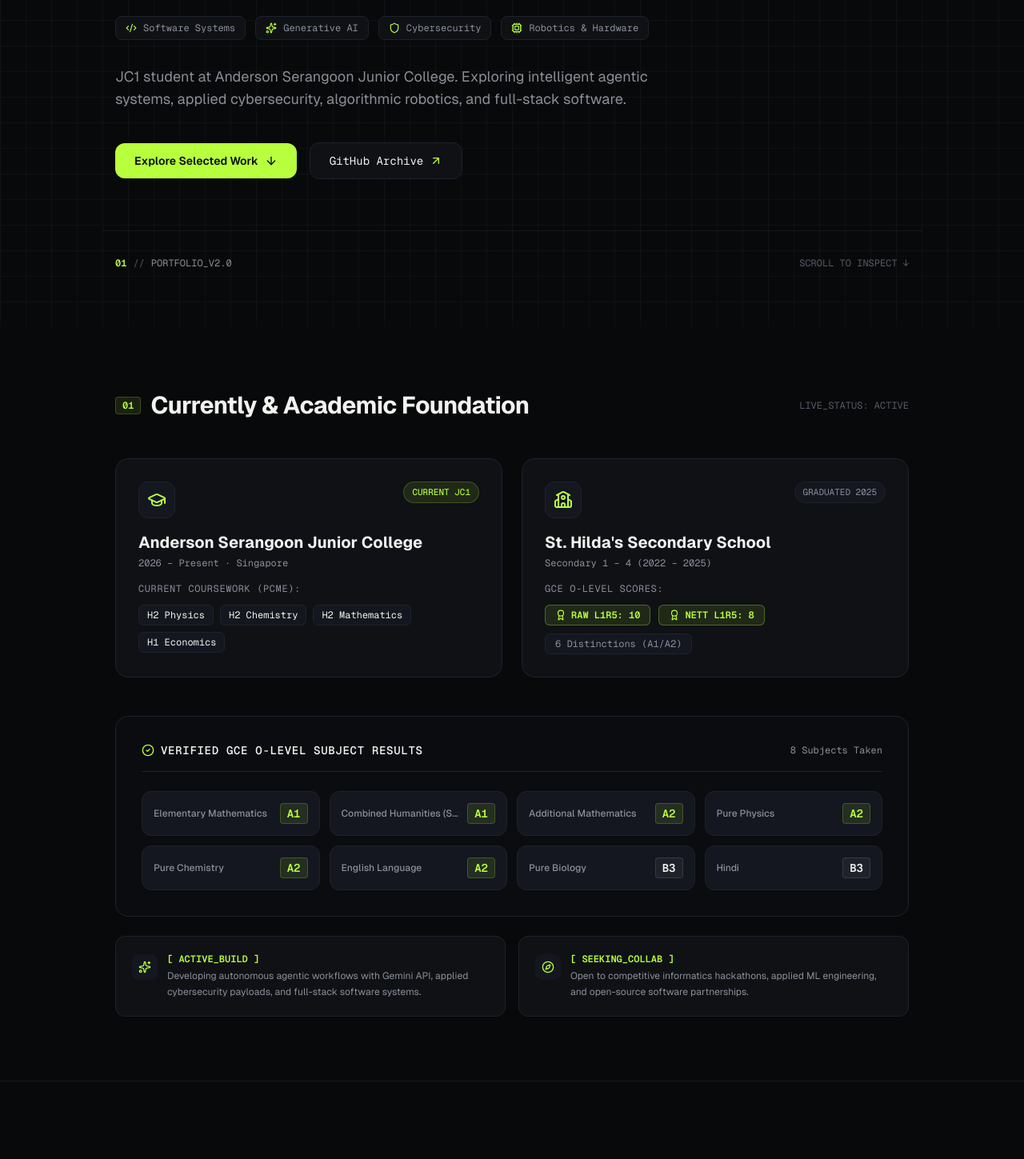
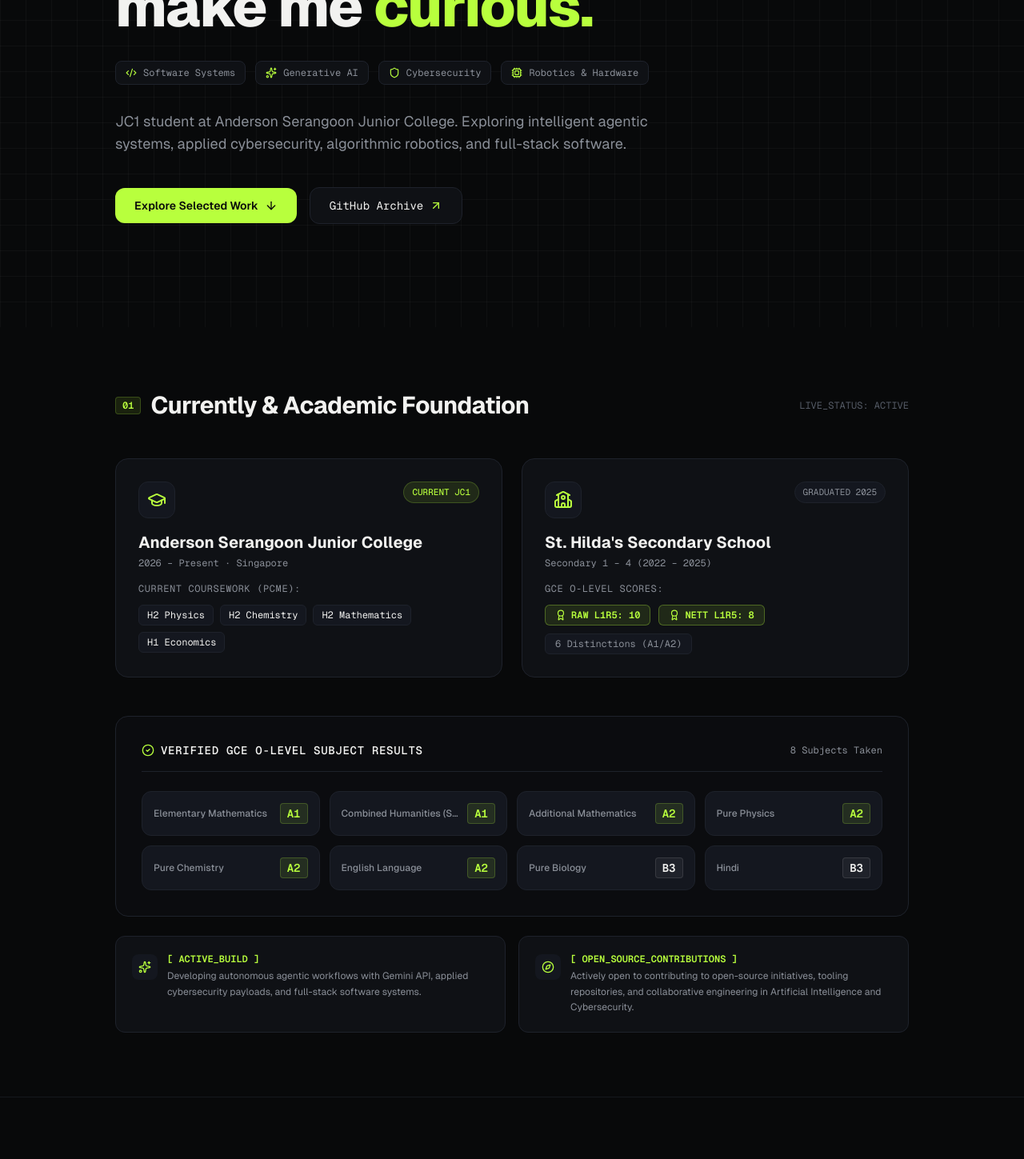
Before and after one commit to Arjundevjha/arjun-portfolio, a Next.js app: page / in a window 1280 px wide. Shown: the part 327-1776 px from the top of the page at 80% size. Built offline with nearby package versions, Linux system fonts and the light colour scheme.

Commit message:
fix(ui): remove bottom hero indicator line and reframe focus box to AI and cybersecurity open-source contributions

```diff
--- a/src/components/currently.tsx
+++ b/src/components/currently.tsx
@@ -184,10 +184,10 @@ export function Currently() {
                         </div>
                         <div>
                             <div className="font-mono text-xs text-primary font-bold mb-1">
-                                [ SEEKING_COLLAB ]
+                                [ OPEN_SOURCE_CONTRIBUTIONS ]
                             </div>
                             <p className="text-xs text-[#8A8F98] leading-relaxed">
-                                Open to competitive informatics hackathons, applied ML engineering, and open-source software partnerships.
+                                Actively open to contributing to open-source initiatives, tooling repositories, and collaborative engineering in Artificial Intelligence and Cybersecurity.
                             </p>
                         </div>
                     </div>
--- a/src/components/hero.tsx
+++ b/src/components/hero.tsx
@@ -113,16 +113,6 @@ export function Hero() {
                     </Link>
                 </motion.div>
             </div>
-
-            {/* Bottom Section Index Marker */}
-            <div className="container px-4 mx-auto max-w-5xl mt-16 pt-8 border-t border-[#1E222B]/60 flex items-center justify-between font-mono text-xs text-[#555B66]">
-                <div className="flex items-center gap-2">
-                    <span className="text-primary font-bold">01</span>
-                    <span>//</span>
-                    <span className="text-[#8A8F98]">PORTFOLIO_V2.0</span>
-                </div>
-                <div>SCROLL TO INSPECT ↓</div>
-            </div>
         </section>
     )
 }
```
